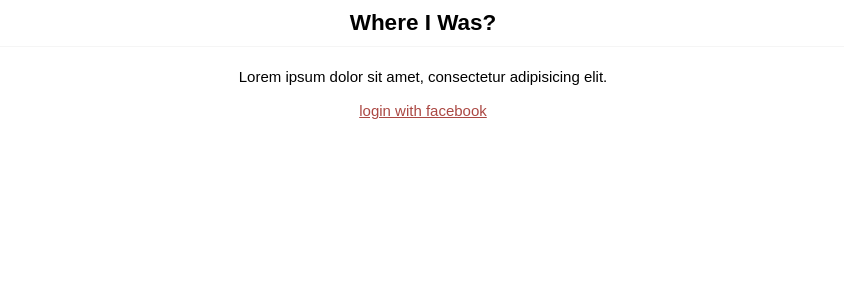
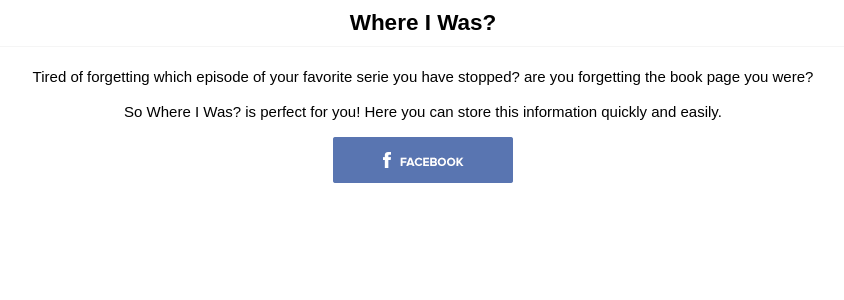
Before and after one commit to diogolmenezes/OndeEuParei, a Django app: template ondeeuparei/core/templates/core/login.html in a window 1280 px wide. Shown: the top 300 px of the page, without its empty margins (217-1061 px from the left). Run offline with Django 3.2, Linux system fonts and the light colour scheme; the template is opened without the code that fills it, so the values that code supplies are empty; parts of the project's set-up code (start-up, migrations or seed data) failed here and were passed over; some libraries are stand-ins or nearby versions.

Commit message:
inserting facebook login icon and updating intro text

```diff
--- a/ondeeuparei/core/templates/core/login.html
+++ b/ondeeuparei/core/templates/core/login.html
@@ -12,8 +12,9 @@
 <body>
     <section id="login">
         <h1>{% trans 'Where I Was?' %}</h1>
-        <p>Lorem ipsum dolor sit amet, consectetur adipisicing elit.</p>
-        <a href="{% url 'socialauth_begin' 'facebook' %}" class="popup">{% trans 'login with facebook' %}</a>
+        <p>{% trans 'Tired of forgetting which episode of your favorite serie you have stopped? are you forgetting the book page you were?' %}</p>
+        <p>{% trans 'So Where I Was? is perfect for you! Here you can store this information quickly and easily.' %}</p>
+        <a href="{% url 'socialauth_begin' 'facebook' %}" class="popup"><img src="{{STATIC_URL}}img/facebook.png" title="{% trans 'login with facebook' %}"/></a>
     </section>
     <script src="{{STATIC_URL}}js/bootstrap.min.js"></script>
 </body>
```
Also changed, not shown: ondeeuparei/core/static/img/facebook.png (added), ondeeuparei/static/img/facebook.png (added).
